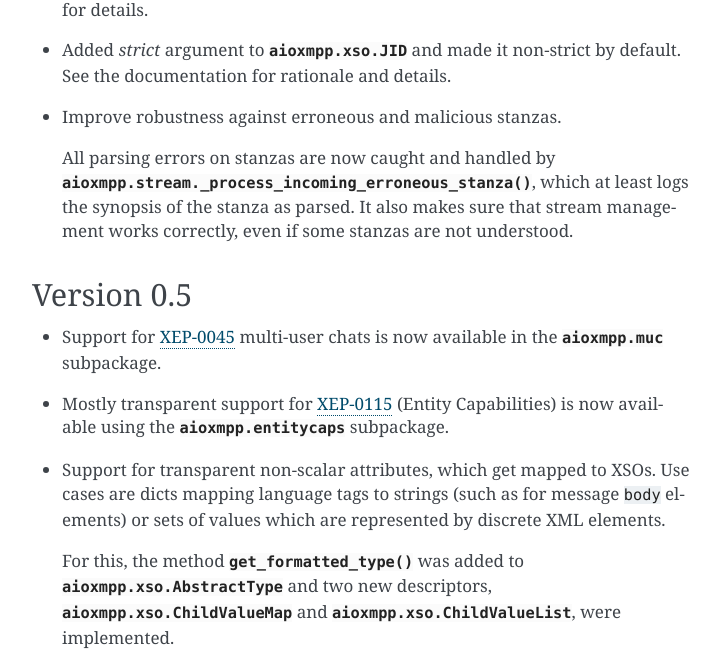
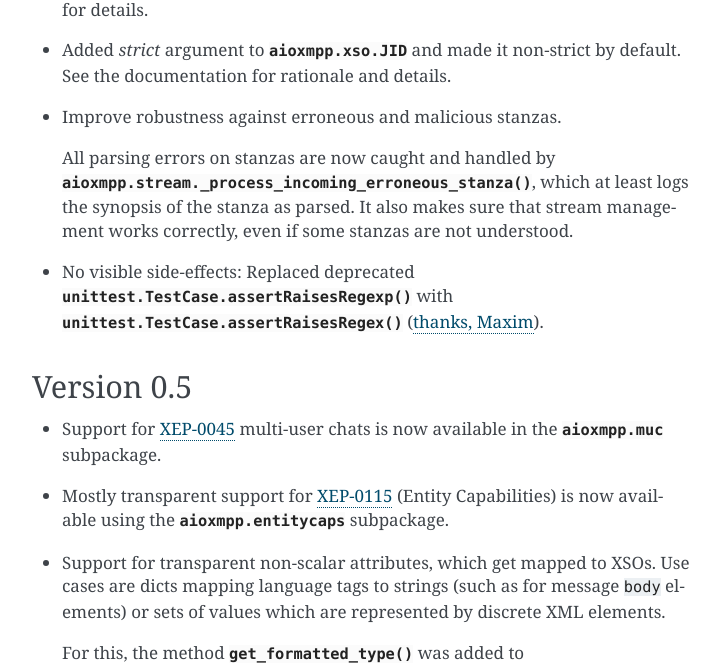
Before and after one commit to horazont/aioxmpp, a Sphinx documentation site: the page built from docs/api/changelog.rst, in a window 1280 px wide and 900 px high, scrolled down 1905 px, cut to the strip 0-663 px from the top of the window. Shown: the whole strip, without its empty margins (388-1108 px from the left). Built offline with Sphinx 7.4.7, drawn with Linux system fonts in a browser that asks for light colours.

Commit message:
Mention deprecation fixes in the changelog

```diff
--- a/docs/api/changelog.rst
+++ b/docs/api/changelog.rst
@@ -98,6 +98,11 @@ Version 0.6
   :meth:`aioxmpp.stream._process_incoming_erroneous_stanza`, which at least logs
   the synopsis of the stanza as parsed. It also makes sure that stream
   management works correctly, even if some stanzas are not understood.
+
+* No visible side-effects: Replaced deprecated
+  :meth:`unittest.TestCase.assertRaisesRegexp` with
+  :meth:`unittest.TestCase.assertRaisesRegex` (`thanks, Maxim
+  <https://github.com/horazont/aioxmpp/pull/5>`_).
 
 Version 0.5
 ===========
```
